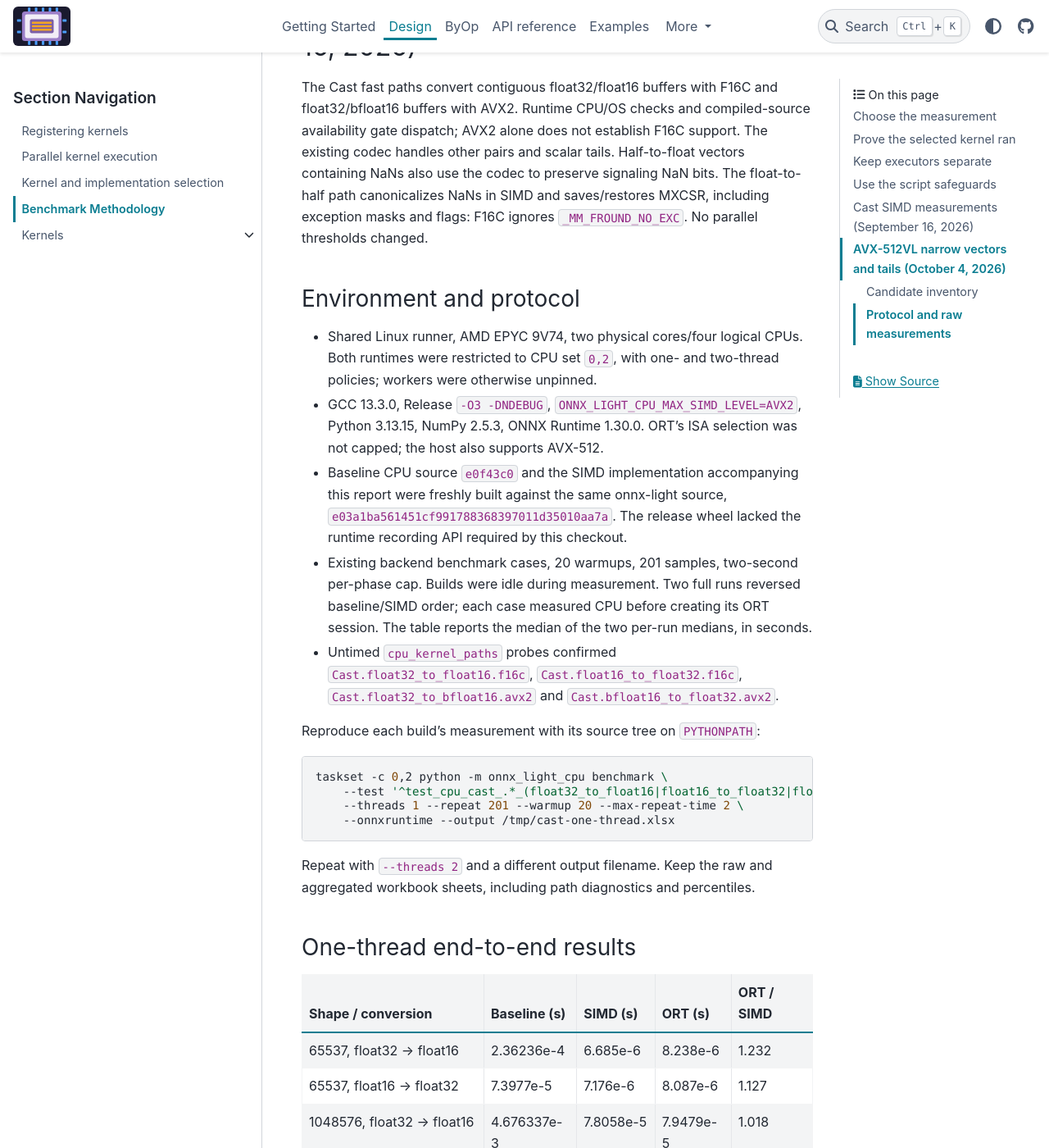
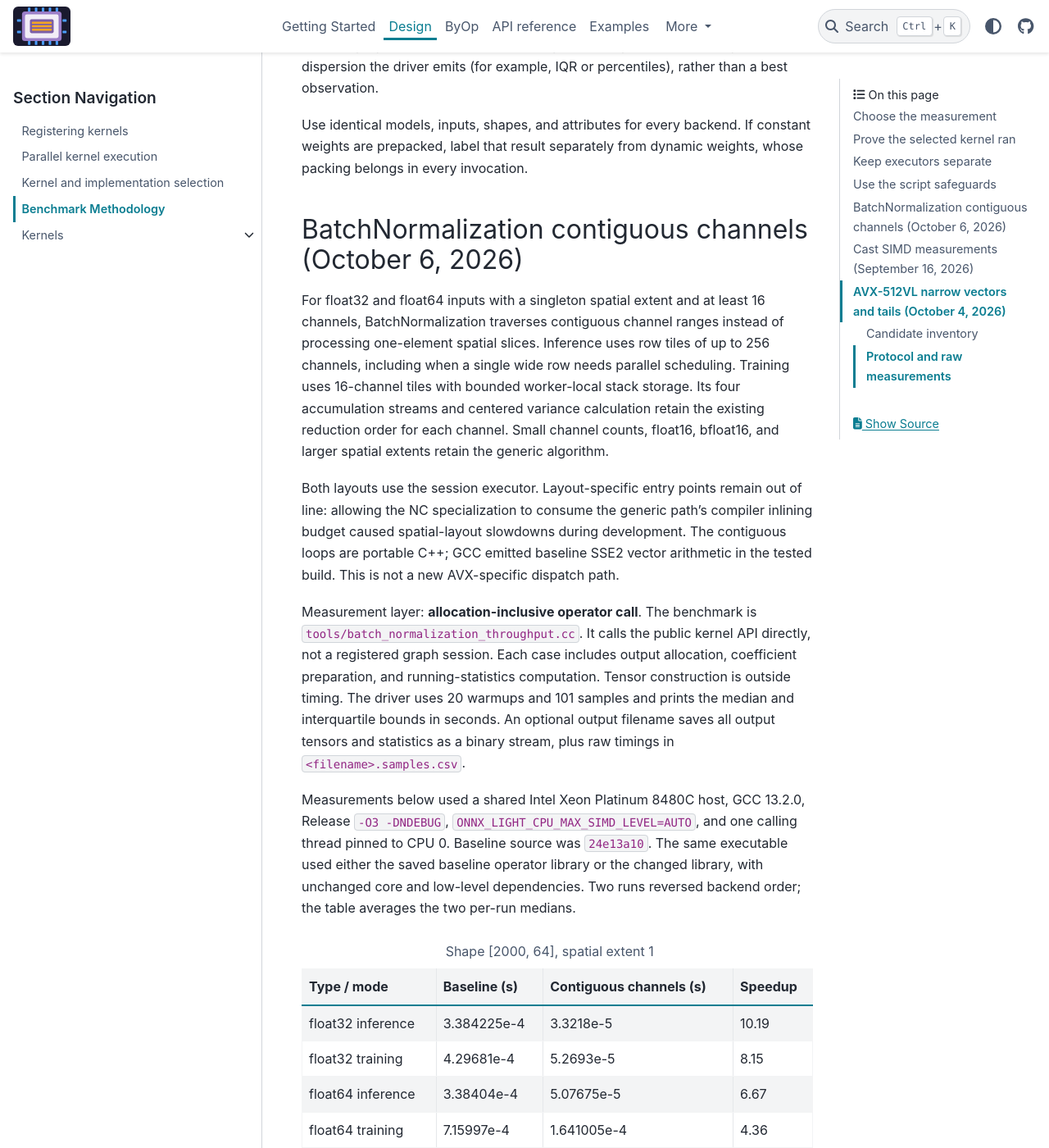
Before and after one commit to xadupre/onnx-light-cpu, a Sphinx documentation site: the page built from docs/design/benchmark_methodology.rst, in a window 1280 px wide and 1400 px high, scrolled down 1965 px. Shown: the whole window at 82% size. Built offline with Sphinx 7.4.7 and the PyData theme 0.15.4, drawn with Linux system fonts in a browser that asks for light colours; pages that are not in the unit, such as notebooks, are missing from menus; some of the changed text lies outside the part shown.

Commit message:
Optimize BatchNormalization for contiguous NC inputs (#870)
* Optimize BatchNormalization for contiguous NC inputs

Co-authored-by: Copilot <223556219+Copilot@users.noreply.github.com>

* Address BatchNormalization precision and benchmark review

Exercise all affine/statistics parameter dtype pairs, including FLOAT16 and BFLOAT16, with independently rounded running-stat references. Define the allocation-inclusive operator-call measurement layer and explicitly scope the published speedups.

Co-authored-by: Copilot <223556219+Copilot@users.noreply.github.com>

---------

Co-authored-by: Copilot <223556219+Copilot@users.noreply.github.com>

```diff
--- a/CMakeLists.txt
+++ b/CMakeLists.txt
@@ -1373,8 +1373,14 @@ if(ONNX_LIGHT_CPU_BUILD_BENCHMARKS)
       "${CMAKE_CURRENT_SOURCE_DIR}/tools/*_throughput.cc")
   foreach(_source IN LISTS _throughput_sources)
     get_filename_component(_target "${_source}" NAME_WE)
+    if(_target STREQUAL "batch_normalization_throughput" AND NOT ONNX_LIGHT_CPU_WITH_ONNX_LIGHT)
+      continue()
+    endif()
     add_executable(${_target} "${_source}")
     target_link_libraries(${_target} PRIVATE lib_onnx_light_cpu)
+    if(_target STREQUAL "batch_normalization_throughput")
+      target_link_libraries(${_target} PRIVATE lib_onnx_light_cpu_kernels)
+    endif()
     if(_target STREQUAL "integer_gemm_throughput")
       if(ONNX_LIGHT_CPU_HAVE_AVXVNNI_FLAG)
         target_compile_definitions(${_target} PRIVATE ONNX_LIGHT_CPU_HAVE_AVXVNNI=1)
--- a/docs/design/benchmark_methodology.rst
+++ b/docs/design/benchmark_methodology.rst
@@ -15,6 +15,12 @@ Label the result with exactly one of these layers:
 * **Kernel throughput:** call a typed kernel with preallocated inputs and
   outputs. It measures arithmetic, packing, and conversions, but not runtime
   dispatch or allocations.
+* **Allocation-inclusive operator call:** call the public C++ operator API
+  directly with preconstructed inputs. Include output and scratch allocations,
+  parameter conversion, and coefficient/statistics preparation performed by
+  each call. State which allocations are timed, the selected implementation,
+  and the executor policy. This excludes graph/session dispatch and is not an
+  end-to-end inference result.
 * **Steady-state end-to-end:** reuse a prepared evaluator/session and time
   inference. Exclude parsing, registration, construction, and first-run setup.
 * **Startup:** report serialization, registration, session construction,
@@ -24,6 +30,10 @@ An isolated kernel result needs a steady-state end-to-end companion: it does
 not establish the cost of the registered operator. Use the
 :doc:`examples gallery <../examples>` or the parity drivers in
 ``tools/benchmark_*_parity.py`` as the starting point.
+
+Allocation-inclusive operator-call results establish only the cost of that
+operator API. A claim about graph/session speedup also requires a steady-state
+end-to-end companion; do not extrapolate an operator-call ratio to a model.
 
 Prove the selected kernel ran
 -----------------------------
@@ -71,6 +81,89 @@ best observation.
 Use identical models, inputs, shapes, and attributes for every backend. If
 constant weights are prepacked, label that result separately from dynamic
 weights, whose packing belongs in every invocation.
+
+BatchNormalization contiguous channels (October 6, 2026)
+--------------------------------------------------------
+
+For float32 and float64 inputs with a singleton spatial extent and at least
+16 channels, BatchNormalization traverses contiguous channel ranges instead
+of processing one-element spatial slices. Inference uses row tiles of up to
+256 channels, including when a single wide row needs parallel scheduling.
+Training uses 16-channel tiles with bounded worker-local stack storage.
+Its four accumulation streams and centered variance calculation retain the
+existing reduction order for each channel. Small channel counts, float16,
+bfloat16, and larger spatial extents retain the generic algorithm.
+
+Both layouts use the session executor. Layout-specific entry points remain
+out of line: allowing the NC specialization to consume the generic path's
+compiler inlining budget caused spatial-layout slowdowns during development.
+The contiguous loops are portable C++; GCC emitted baseline SSE2 vector
+arithmetic in the tested build. This is not a new AVX-specific dispatch path.
+
+Measurement layer: **allocation-inclusive operator call**. The benchmark is
+``tools/batch_normalization_throughput.cc``. It calls the public kernel API
+directly, not a registered graph session. Each case includes output allocation,
+coefficient preparation, and running-statistics computation. Tensor construction
+is outside timing. The driver uses 20 warmups and 101 samples and prints the
+median and interquartile bounds in seconds. An optional output filename saves
+all output tensors and statistics as a binary stream, plus raw timings in
+``<filename>.samples.csv``.
+
+Measurements below used a shared Intel Xeon Platinum 8480C host, GCC 13.2.0,
+Release ``-O3 -DNDEBUG``, ``ONNX_LIGHT_CPU_MAX_SIMD_LEVEL=AUTO``, and one calling
+thread pinned to CPU 0. Baseline source was ``24e13a10``. The same executable
+used either the saved baseline operator library or the changed library, with
+unchanged core and low-level dependencies. Two runs reversed backend order;
+the table averages the two per-run medians.
+
+.. list-table:: Shape [2000, 64], spatial extent 1
+   :header-rows: 1
+
+   * - Type / mode
+     - Baseline (s)
+     - Contiguous channels (s)
+     - Speedup
+   * - float32 inference
+     - 3.384225e-4
+     - 3.3218e-5
+     - 10.19
+   * - float32 training
+     - 4.29681e-4
+     - 5.2693e-5
+     - 8.15
+   * - float64 inference
+     - 3.38404e-4
+     - 5.07675e-5
+     - 6.67
+   * - float64 training
+     - 7.15997e-4
+     - 1.641005e-4
+     - 4.36
+
+All outputs and running statistics were bitwise identical across 48 benchmark
+configurations, including threshold/tile tails and generic spatial layouts.
+No final measured regression exceeded both 20% and one microsecond.
+These shared-host measurements are diagnostic, not a guarantee for other CPUs,
+thread counts, compilers, or graph-session workloads. No steady-state
+end-to-end companion was measured, so the speedups above apply only to the
+direct operator call, not to graph/session inference.
+
+With an already configured onnx-light-integrated shared-library build, reproduce
+the changed-library run with:
+
+.. code-block:: bash
+
+   cmake -S . -B build -DONNX_LIGHT_CPU_BUILD_BENCHMARKS=ON
+   cmake --build build --target batch_normalization_throughput -j8
+   taskset -c 0 build/batch_normalization_throughput /tmp/bn-patched.bin \
+       > /tmp/bn-patched.csv
+
+For a before/after comparison, save the baseline
+``liblib_onnx_light_cpu_kernels.so`` before rebuilding. Select it using
+``LD_PRELOAD=/path/to/baseline/liblib_onnx_light_cpu_kernels.so`` with the same
+command and a different output filename, then compare the binary outputs
+using ``cmp``. Verify the selected library with ``LD_TRACE_LOADED_OBJECTS=1``;
+``LD_LIBRARY_PATH`` alone may not override the executable's RPATH.
 
 .. _l-cast-simd-measurements:
 
```
Also changed, not shown: 3 other files.
